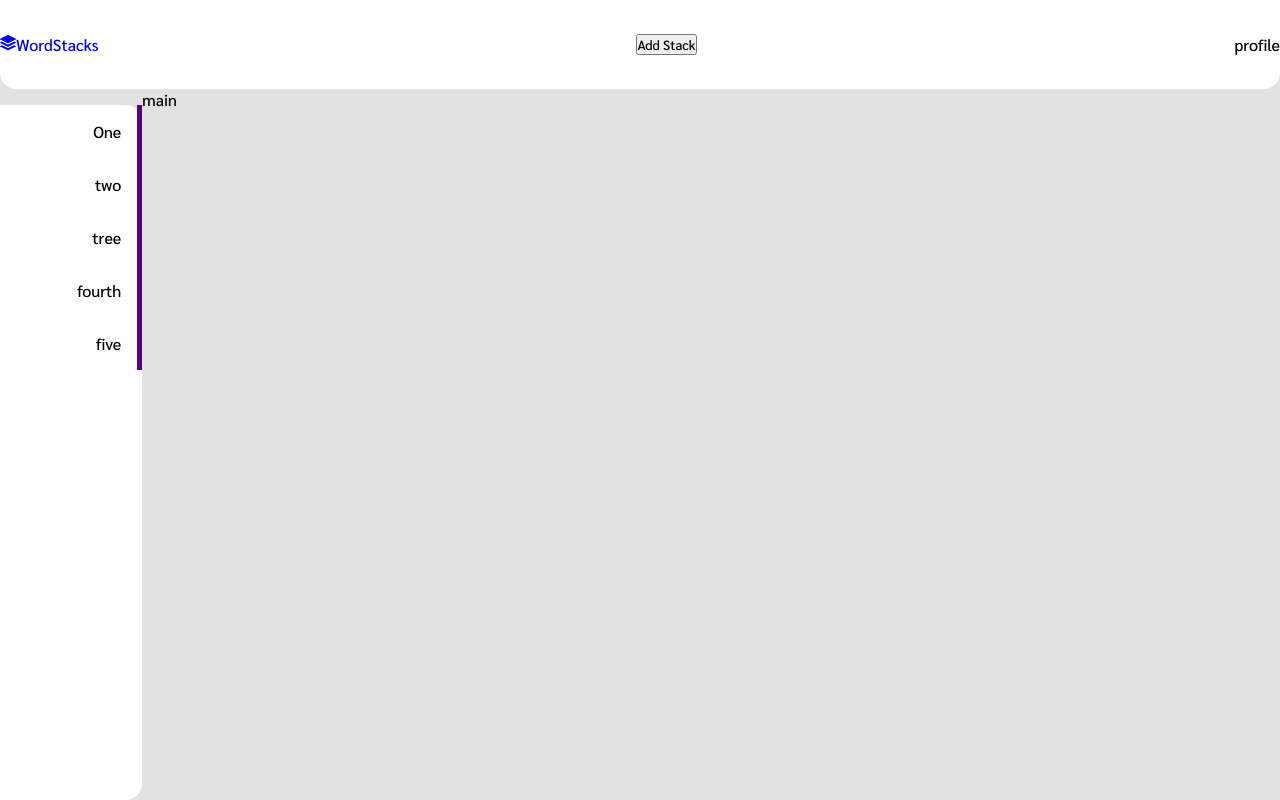
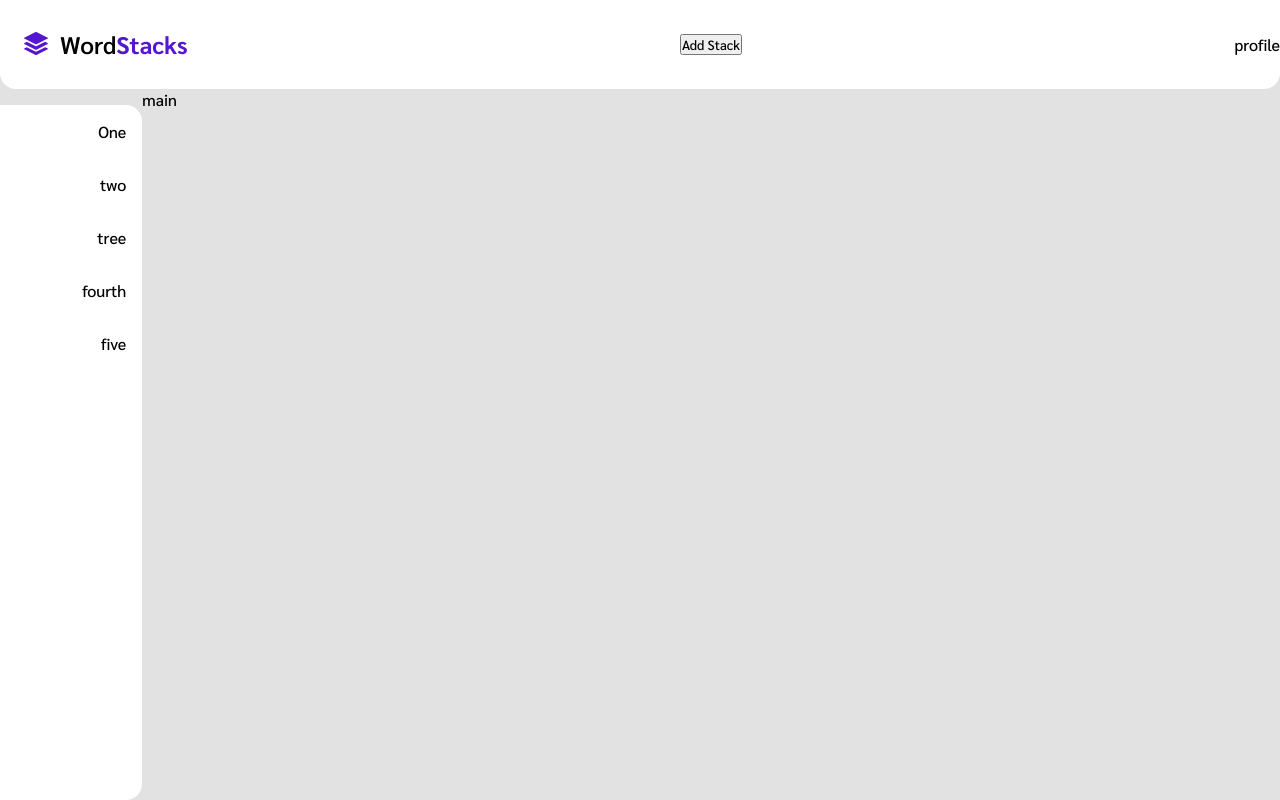
Before and after one commit to vojmax/WordStacks_old, a Next.js app: page / in a window 1280 px wide. Built offline with nearby package versions, Linux system fonts and the light colour scheme.

Commit message:
Added styling to the logo

```diff
--- a/components/layout/Header.js
+++ b/components/layout/Header.js
@@ -1,18 +1,21 @@
-import React from 'react'
+import React from "react";
 import { BsStack } from "react-icons/bs";
 
-import classes from "./Header.module.css"
-import Link from 'next/link';
+import classes from "./Header.module.css";
+import Link from "next/link";
 
 export default function Header() {
 	return (
 		<header>
-      <Link href="/">
-      <BsStack/>
-      WordStacks
+			<div>
+				<Link href="/" className={classes.link}>
+					<BsStack />
+					<span>Word</span>
+					Stacks
 				</Link>
+			</div>
 			<button>Add Stack</button>
 			<div>profile</div>
 		</header>
-  )
+	);
 }
--- a/components/layout/Header.module.css
+++ b/components/layout/Header.module.css
@@ -0,0 +1,15 @@
+.link {
+	display: flex;
+	align-items: center;
+	padding-left: 1em;
+	color: black;
+	font-size: x-large;
+	font-weight: 700;
+	color: rgb(86, 21, 207);
+}
+
+.link span {
+	font-weight: 600;
+	color: black;
+	padding-left: 0.5em;
+}
--- /dev/null
+++ b/components/layout/Logo.js
@@ -0,0 +1,5 @@
+import React from "react";
+
+export default function Logo() {
+	return <div>Logo</div>;
+}
--- a/components/layout/Nav.module.css
+++ b/components/layout/Nav.module.css
@@ -1,11 +1,11 @@
-.nav_list{
-    display: flex;
-    flex-direction: column;
-    align-items: flex-end;
-    list-style-type: none;
+.nav_list {
+	display: flex;
+	flex-direction: column;
+	align-items: flex-end;
+	list-style-type: none;
 }
 
-.nav_list li{
-    padding: 1em;
-    border-right: 5px solid rgb(87, 0, 128);
+.nav_list li {
+	padding: 1em;
+	/* border-right: 5px solid rgb(87, 0, 128); */
 }
--- a/styles/globals.css
+++ b/styles/globals.css
@@ -1,6 +1,49 @@
-@import url('https://fonts.googleapis.com/css2?family=Sarabun:ital,wght@0,100;0,200;0,300;0,400;0,500;0,600;0,700;0,800;1,100;1,200;1,300;1,400;1,500;1,600;1,700;1,800&display=swap');
+@import url("https://fonts.googleapis.com/css2?family=Sarabun:ital,wght@0,100;0,200;0,300;0,400;0,500;0,600;0,700;0,800;1,100;1,200;1,300;1,400;1,500;1,600;1,700;1,800&display=swap");
 
-:root {
+* {
+	font-family: "Sarabun", sans-serif;
+	font-weight: 500;
+	box-sizing: border-box;
+	padding: 0;
+	margin: 0;
+}
+
+html,
+body {
+	height: 100%;
+	overflow: clip;
+	flex-grow: 1;
+	background-color: #e2e2e2;
+}
+
+.layout {
+	height: 100vh;
+	display: grid;
+	grid-template-rows: 1fr 8fr;
+	grid-template-columns: 1fr 8fr;
+}
+
+header {
+	background-color: white;
+	grid-column-start: span 2;
+	border-radius: 0 0 1em 1em;
+	display: flex;
+	align-items: center;
+	justify-content: space-between;
+}
+
+nav {
+	margin-top: 1em;
+	background-color: white;
+	border-radius: 0 1em 1em 0;
+	justify-content: center;
+}
+
+a {
+	text-decoration: none;
+}
+
+/* :root {
   --max-width: 1100px;
   --border-radius: 12px;
   --font-mono: 'Sarabun', sans-serif;
@@ -71,47 +114,4 @@
     --card-rgb: 100, 100, 100;
     --card-border-rgb: 200, 200, 200;
   }
-}
-
-* {
-  font-family: var(--font-mono);
-  font-weight: 500;
-  box-sizing: border-box;
-  padding: 0;
-  margin: 0;
-}
-
-html,
-body {
-  height: 100%;
-  overflow: clip;
-  flex-grow: 1;
-  background-color: #e2e2e2;
-}
-
-.layout{
-  height: 100vh;
-  display: grid;
-  grid-template-rows: 1fr 8fr;
-  grid-template-columns:  1fr 8fr;
-}
-
-header{
-  background-color: white;
-  grid-column-start: span 2;
-  border-radius: 0 0 1em 1em;
-  display: flex;
-  align-items: center;
-  justify-content: space-between;
-}
-
-nav{
-  margin-top: 1em;
-  background-color: white;
-  border-radius: 0  1em 1em 0;
-  justify-content: center;
-}
-
-a {
-  text-decoration: none;
-}
+} */
```
Also changed, not shown: components/layout/Layout.js (+11 -11 lines), components/layout/Nav.js (+5 -6 lines). Lines whose indentation alone changed are shown as unchanged.
